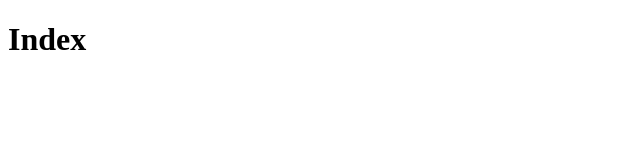
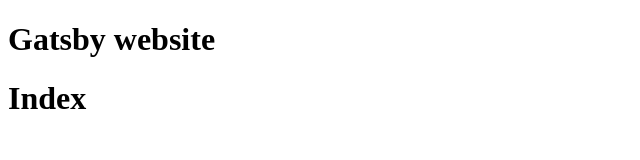
Before and after one commit to francijpg/real-estate-gatsby, a Gatsby site: page / in a window 1280 px wide. Shown: the whole page, without its empty margins (0-640 px from the left). Built offline with nearby package versions, Linux system fonts and the light colour scheme; Gatsby itself is replaced by a stand-in of ours.

Commit message:
Update index.js

```diff
--- a/src/pages/index.js
+++ b/src/pages/index.js
@@ -1,8 +1,12 @@
 import React from "react"
+import Layout from "../components/layout"
 
-
-const Index = () => (
-  <h1>Index</h1>
-)
+const Index = () => {
+  return (
+    <Layout>
+      <h1>Index</h1>
+    </Layout>
+  )
+}
 
 export default Index
```
